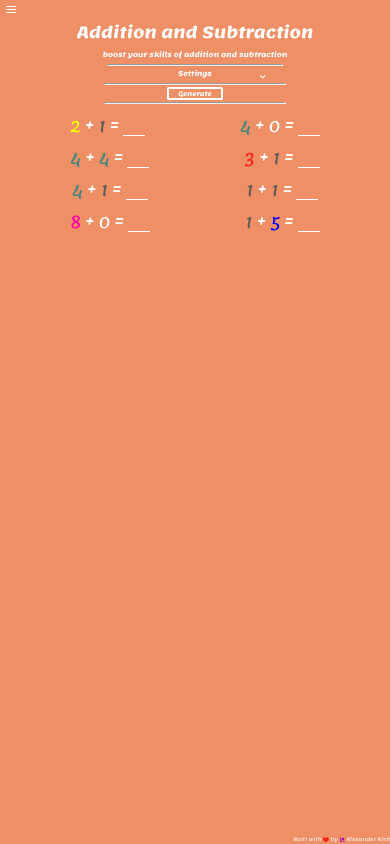
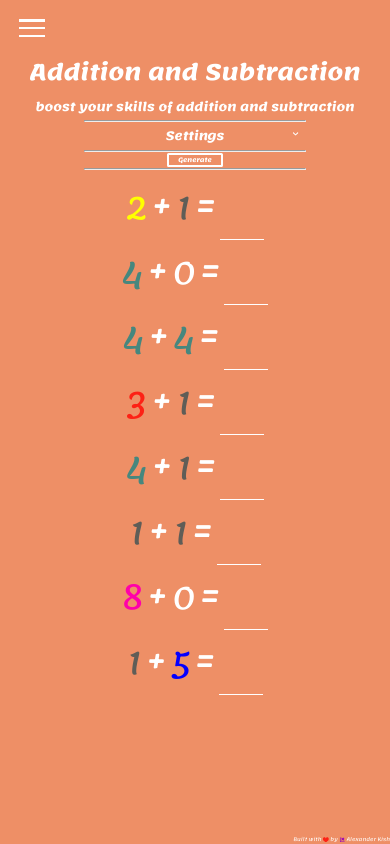
Before and after one commit to lx-kish/rithmetica, a React (Create React App) app: page /rithmetica/addition-subtraction in a window 390 px wide. Built offline with nearby package versions, Linux system fonts and the light colour scheme.

Commit message:
feat(elements): add responsive design for the navigation components

```diff
--- a/src/components/addition-subtraction/settings/settings.component.jsx
+++ b/src/components/addition-subtraction/settings/settings.component.jsx
@@ -87,13 +87,10 @@ const ProblemSettings = (props) => {
 	 * https://stackoverflow.com/questions/40722382/how-to-pass-state-back-to-parent-in-react
 	 */
 	const generate = () => {
-
 		//Validation of problemSettings
-		const validProblemSettings = fullState.problemSettings.filter(setting =>
-			setting.operation &&
-			setting.type &&
-			setting.missing &&
-			setting.quantity);
+		const validProblemSettings = fullState.problemSettings.filter(
+			(setting) => setting.operation && setting.type && setting.missing && setting.quantity
+		);
 
 		props.sendData(validProblemSettings);
 		// props.sendData(fullState.problemSettings);
@@ -103,7 +100,8 @@ const ProblemSettings = (props) => {
 		return (
 			<React.Fragment>
 				{fullState.problemSettings.map((setting, index) => (
-					<div className="settings__line" key={index}>
+					<div className="settings__setting" key={index}>
+						<div className="settings__row--mobile">
 							<div className="settings__control">
 								<label htmlFor="settings-operation" className="settings__label">
 									Operation:
@@ -159,6 +157,8 @@ const ProblemSettings = (props) => {
 									))}
 								</select>
 							</div>
+						</div>
+						<div className="settings__row--mobile">
 							<div className="settings__control">
 								<label htmlFor="settings-missing" className="settings__label">
 									Missing:
@@ -198,7 +198,6 @@ const ProblemSettings = (props) => {
 									// pattern="[0-9]*"
 									// inputMode="numeric"
 									index
-
 									name="quantity"
 									min="1"
 									max="100"
@@ -207,7 +206,8 @@ const ProblemSettings = (props) => {
 									onChange={setStateOnChange(index)}
 								/>
 							</div>
-						<div className="settings__control">
+						</div>
+						<div className="settings__control settings__control--btns">
 							<input
 								type="button"
 								value="+"
@@ -242,10 +242,7 @@ const ProblemSettings = (props) => {
 					type="checkbox"
 					className="collapsible__btn"
 					id="collapsible-toggle"
-					// checked={display}
 					checked={fullState.display}
-					// onChange={() =>
-					// 	setDisplay(!display	)}
 					onChange={() =>
 						setFullState({
 							...fullState,
@@ -255,6 +252,16 @@ const ProblemSettings = (props) => {
 				<label htmlFor="collapsible-toggle" className="collapsible__icon-box">
 					<IconChevronDown className="collapsible__icon" />
 				</label>
+				{/* <div
+					className="collapsible__icon-box"
+					onClick={() =>
+						setFullState({
+							...fullState,
+							display: !fullState.display
+						})}
+				>
+					<IconChevronDown className="collapsible__icon" />
+				</div> */}
 				<hr className="header__hr" />
 				{showCollapsible()}
 				<input type="button" className="btn settings__go-btn" value="Generate" onClick={generate} />
--- a/src/styles/_collapsible.scss
+++ b/src/styles/_collapsible.scss
@@ -8,6 +8,18 @@
     &--settings {
         max-width: 78vw;
         margin: 0 auto;
+
+        @include respond(_920-960) {
+            max-width: 82vw;
+        }
+
+        @include respond(_600-640) {
+            max-width: 90vw;
+        }
+
+        @include respond(_440-480) {
+            max-width: 95vw;
+        }
     }
 
     &__title {
--- a/src/styles/_header.scss
+++ b/src/styles/_header.scss
@@ -3,6 +3,11 @@
     width: 75vw;
     text-align: center;
     color: var(--color-white);
+
+    @include respond(_640-680) {
+        margin-top: 3rem;
+        width: 95vw;
+    }
 
     &__title {
         font-size: 5rem;
@@ -10,8 +15,17 @@
         // margin: 1rem 0;
         // padding: 1rem 0;
 
+        @include respond(_640-680) {
+            font-size: 7rem;
+        }
+
         &--small {
             font-size: 2.2rem;
+
+
+            @include respond(_640-680) {
+                font-size: 3.8rem;
+            }
         }
     }
 
--- a/src/styles/_navigation.scss
+++ b/src/styles/_navigation.scss
@@ -35,6 +35,21 @@
   padding: 1rem;
   margin: 1rem 0 0 1rem;
 
+  @include respond(_880-920) {
+    width: 6rem;
+    margin: 2rem 0 0 2rem;
+  }
+
+  @include respond(_680-720) {
+    width: 8rem;
+    margin: 3rem 0 0 3rem;
+  }
+
+  @include respond(_440-480) {
+    width: 10rem;
+    margin: 5rem 0 0 5rem;
+  }
+
   &.is-active .line:nth-child(2) {
     opacity: 0;
     transform: translateX(-1.75rem);
@@ -45,16 +60,47 @@
     -ms-transform: translateY(12px) rotate(45deg);
     -o-transform: translateY(12px) rotate(45deg);
     transform: translateY(12px) rotate(45deg);
-    // -webkit-transform: translateY(6px) rotate(45deg);
-    // -ms-transform: translateY(6px) rotate(45deg);
-    // -o-transform: translateY(6px) rotate(45deg);
-    // transform: translateY(6px) rotate(45deg);
 
-    // @include respond(_580-720) {
-    //   -webkit-transform: translateY(9px) rotate(45deg);
-    //   -ms-transform: translateY(9px) rotate(45deg);
-    //   -o-transform: translateY(9px) rotate(45deg);
-    //   transform: translateY(9px) rotate(45deg);
+    @include respond(_1100-1200) {
+      -webkit-transform: translateY(10px) rotate(45deg);
+      -ms-transform: translateY(10px) rotate(45deg);
+      -o-transform: translateY(10px) rotate(45deg);
+      transform: translateY(10px) rotate(45deg);
+    }
+
+    @include respond(_1050-1100) {
+      -webkit-transform: translateY(9px) rotate(45deg);
+      -ms-transform: translateY(9px) rotate(45deg);
+      -o-transform: translateY(9px) rotate(45deg);
+      transform: translateY(9px) rotate(45deg);
+    }
+
+    @include respond(_960-1000) {
+      -webkit-transform: translateY(8px) rotate(45deg);
+      -ms-transform: translateY(8px) rotate(45deg);
+      -o-transform: translateY(8px) rotate(45deg);
+      transform: translateY(8px) rotate(45deg);
+    }
+
+    @include respond(_680-720) {
+      -webkit-transform: translateY(10px) rotate(45deg);
+      -ms-transform: translateY(10px) rotate(45deg);
+      -o-transform: translateY(10px) rotate(45deg);
+      transform: translateY(10px) rotate(45deg);
+    }
+
+    // @include respond(_320-360) {
+    //   -webkit-transform: translateY(11px) rotate(45deg);
+    //   -ms-transform: translateY(11px) rotate(45deg);
+    //   -o-transform: translateY(11px) rotate(45deg);
+    //   transform: translateY(11px) rotate(45deg);
+    // }
+
+    // @include respond(_560-600) {
+    //   -webkit-transform: translateY(12px) rotate(45deg);
+    //   -ms-transform: translateY(12px) rotate(45deg);
+    //   -o-transform: translateY(12px) rotate(45deg);
+    //   transform: translateY(12px) rotate(45deg);
     // }
   }
 
@@ -67,6 +113,13 @@
     // -ms-transform: translateY(-6px) rotate(-45deg);
     // -o-transform: translateY(-6px) rotate(-45deg);
     // transform: translateY(-6px) rotate(-45deg);
+
+    // @include respond(_1100-1200) {
+    //   -webkit-transform: translateY(-8px) rotate(-45deg);
+    //   -ms-transform: translateY(-8px) rotate(-45deg);
+    //   -o-transform: translateY(-8px) rotate(-45deg);
+    //   transform: translateY(-8px) rotate(-45deg);
+    // }
 
     @include respond(_580-720) {
       -webkit-transform: translateY(-8px) rotate(-45deg);
@@ -89,16 +142,67 @@
   -o-transition: all 0.3s ease-in-out;
   transition: all 0.3s ease-in-out;
 
+  @include respond(_680-720) {
+    height: 0.4rem;
+  }
+
+  @include respond(_480-520) {
+    height: 0.6rem;
+  }
+
+  @include respond(_400-440) {
+    height: 0.7rem;
+  }
+
+  @include respond(_360-400) {
+    height: 0.8rem;
+  }
+
+  @include respond(_320-360) {
+    height: 1rem;
+  }
+
+  @include respond(_0-320) {
+    height: 1.2rem;
+  }
+
   &:nth-child(2) {
     margin: 0.6rem auto;
     // margin: 0.4rem auto;
+
+    @include respond(_880-920) {
+      margin: .7rem auto;
+    }
+
+    @include respond(_800-840) {
+      margin: .8rem auto;
+    }
+
+    @include respond(_680-720) {
+      margin: 1rem auto;
+    }
+
+    @include respond(_640-680) {
+      margin: 1.2rem auto;
+    }
+
+    @include respond(_520-560) {
+      margin: 1.4rem auto;
+    }
+
+    @include respond(_440-480) {
+      margin: 1.6rem auto;
+    }
+
+    @include respond(_320-360) {
+      margin: 1.8rem auto;
+    }
   }
 }
 
 .slide-bar {
   position: absolute;
-  left: -80vw;
-  // top: rem;
+  left: -100vw;
   height: 100vh;
   top: 0;
   // height: 80vh;
@@ -113,6 +217,26 @@
   -o-transition: all 0.3s ease-in-out;
   transition: all 0.3s ease-in-out;
 
+  @include respond(_880-920) {
+    padding: 8rem 1rem 1rem;
+  }
+
+  @include respond(_680-720) {
+    padding: 10rem 1rem 1rem;
+  }
+
+  @include respond(_480-520) {
+    padding: 12rem 1rem 1rem;
+  }
+
+  @include respond(_320-360) {
+    padding: 14rem 1rem 1rem;
+  }
+
+  @include respond(_0-320) {
+    padding: 15rem 1rem 1rem;
+  }
+
   &.is-active {
     left: 0;
   }
@@ -123,6 +247,23 @@
     margin: 1rem;
     color: var(--color-white);
 
+
+  @include respond(_680-720) {
+    font-size: 3rem;
+  }
+
+  @include respond(_480-520) {
+    font-size: 4rem;
+  }
+
+  @include respond(_320-360) {
+    font-size: 6rem;
+  }
+
+  @include respond(_0-320) {
+    font-size: 7rem;
+  }
+
     &:link,
     &:visited,
     &:hover,
--- a/src/styles/_problem.scss
+++ b/src/styles/_problem.scss
@@ -13,6 +13,22 @@
 
   margin: auto 1rem;
   font-size: 5rem;
+
+  @include respond(_600-640) {
+    font-size: 8rem;
+  }
+
+  @include respond(_400-440) {
+    font-size: 10rem;
+  }
+
+  @include respond(_320-360) {
+    font-size: 12rem;
+  }
+
+  // @include respond(_0-320) {
+  //   font-size: 15rem;
+  // }
 
   &__main {
     color: var(--color-white);
@@ -31,6 +47,10 @@
     display: flex;
     // align-items: flex-end;
     justify-content: space-around;
+
+    @include respond(_600-640) {
+      flex-direction: column;
+    }
   }
 
   &__sign {
--- a/src/styles/_settings.scss
+++ b/src/styles/_settings.scss
@@ -16,10 +16,10 @@
     display: flex;
     flex-direction: column;
 
-    overflow-y: auto;
+    // overflow-y: auto;
   }
 
-  &__line {
+  &__setting {
     margin: .5rem;
     // margin: .5rem 0;
 
@@ -28,6 +28,24 @@
     padding: .5rem;
     border: 2px solid var(--color-white);
     border-radius: .5rem;
+
+    @include respond(_640-680) {
+      flex-direction: column;
+      border-radius: 1.5rem;
+    }
+
+    @include respond(_400-440) {
+      flex-direction: column;
+      border-radius: 1.5rem;
+    }
+  }
+
+  &__row--mobile {
+    display: flex;
+    @include respond(_640-680) {
+      // flex-direction: column;
+      order: 2;
+    }
   }
 
   &__control {
@@ -43,8 +61,22 @@
     // border-radius: .5rem;
     background-color: var(--color-background);
 
+    @include respond(_640-680) {
+      flex-direction: column;
+      order: 2;
+    }
+
+    &--btns {
+      @include respond(_640-680) {
+        flex-direction: row;
+        align-self: flex-end;
+        order: 1;
+      }
+    }
+
     &-btn {
-      padding: 0 .6rem;
+      padding: 0 .7rem;
+      // padding: 0 .6rem;
       // font-family: inherit;
       font-size: 2.1rem;
       // font-weight: bold;
@@ -52,6 +84,8 @@
       margin-left: .2rem;
 
       border-radius: 50%;
+
+      width: fit-content;
     }
   }
 
@@ -59,6 +93,11 @@
     // font-size: 1.5rem;
     // font-weight: bold;
     margin-right: 1rem;
+
+    @include respond(_600-640) {
+      align-self: flex-start;
+      font-size: .5rem;
+    }
   }
 
   &__select {
@@ -100,6 +139,7 @@
 
     @include respond(_360-400) {
       border-width: .5px;
+      width: 100%;
     }
 
     &[type="number"] {
```
Lines whose indentation alone changed are shown as unchanged.
